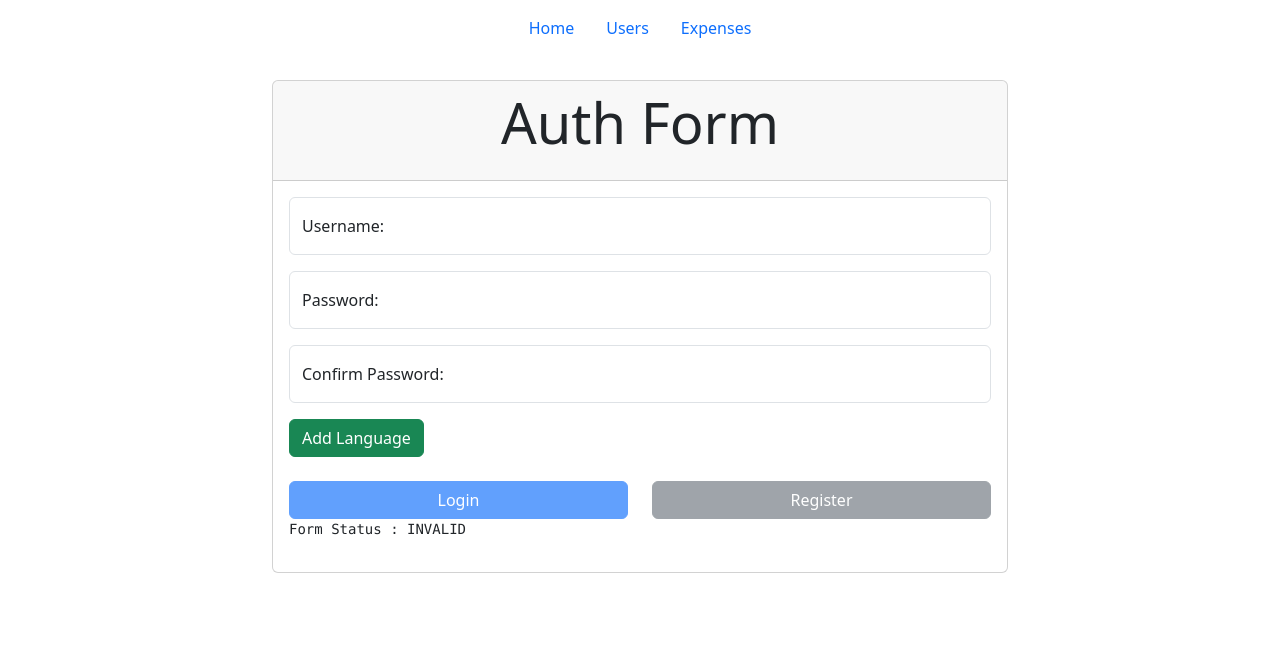
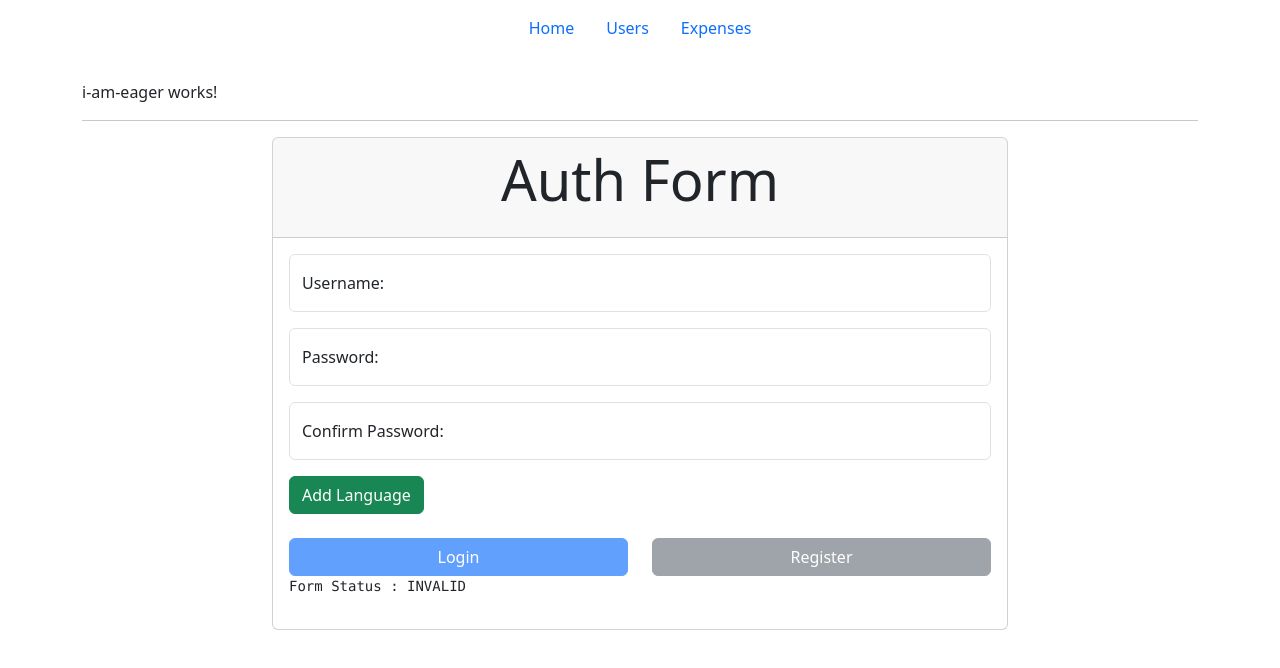
Before and after one commit to synergy2411/nov-23-syne, an Angular app in the folder first-app/: page / in a window 1280 px wide. Shown: the top 668 px of the page. Built offline with nearby package versions, Linux system fonts and the light colour scheme.

Commit message:
eager module

```diff
--- a/first-app/src/app/app.component.html
+++ b/first-app/src/app/app.component.html
@@ -1,6 +1,8 @@
 <div class="container">
   <app-header></app-header>
   <br />
+  <app-i-am-eager></app-i-am-eager>
+  <hr />
   <!-- Space to load the compoenent template -->
   <router-outlet></router-outlet>
 </div>
--- a/first-app/src/app/app.module.ts
+++ b/first-app/src/app/app.module.ts
@@ -29,6 +29,7 @@ import { HeaderComponent } from './components/header/header.component';
 import { ExpensesComponent } from './components/expenses/expenses.component';
 import { ExpenseItemComponent } from './components/expenses/expense-item/expense-item.component';
 import { PageNotFoundComponent } from './components/page-not-found/page-not-found.component';
+import { EagerModule } from './modules/eager/eager.module';
 
 @NgModule({
   declarations: [
@@ -64,6 +65,7 @@ import { PageNotFoundComponent } from './components/page-not-found/page-not-foun
     ReactiveFormsModule,
     HttpClientModule,
     RouterModule.forRoot(APP_ROUTES),
+    EagerModule,
   ],
   providers: [
     {
--- /dev/null
+++ b/first-app/src/app/modules/eager/components/i-am-eager/i-am-eager.component.html
@@ -0,0 +1 @@
+<p>i-am-eager works!</p>
--- /dev/null
+++ b/first-app/src/app/modules/eager/components/i-am-eager/i-am-eager.component.ts
@@ -0,0 +1,15 @@
+import { Component, OnInit } from '@angular/core';
+
+@Component({
+  selector: 'app-i-am-eager',
+  templateUrl: './i-am-eager.component.html',
+  styleUrls: ['./i-am-eager.component.css']
+})
+export class IAmEagerComponent implements OnInit {
+
+  constructor() { }
+
+  ngOnInit(): void {
+  }
+
+}
```
Also changed, not shown: first-app/src/app/modules/eager/eager.module.ts (added, +10 -0 lines), first-app/src/app/modules/eager/components/i-am-eager/i-am-eager.component.css (added), 1 other file (tests, documents, lock files or other folders).
